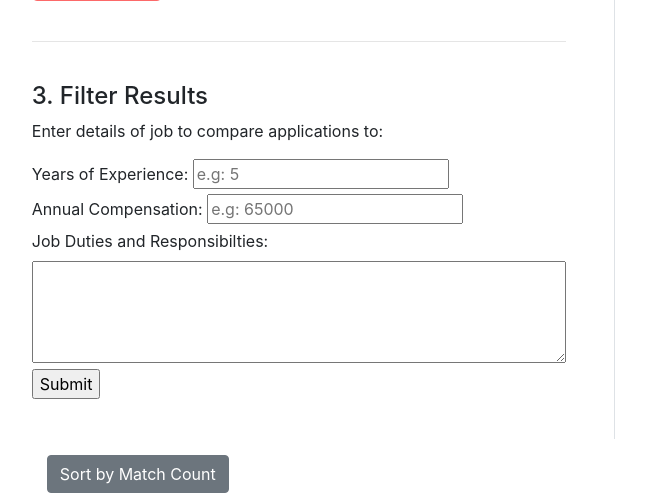
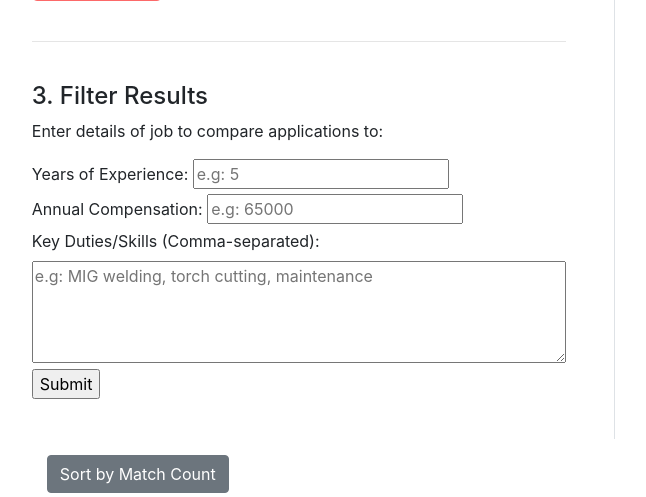
Before and after one commit to yangong17/FormParser, a Flask app: page / in a window 1280 px wide. Shown: the part 745-1242 px from the top of the page, without its empty margins (78-724 px from the left). Run offline with Flask 3, Linux system fonts and the light colour scheme; data comes from the database, SQL or seed files in the repository; both versions use the stored data as it was after the commit; some libraries are stand-ins or nearby versions.

Commit message:
changed a label in index.html

```diff
--- a/templates/index.html
+++ b/templates/index.html
@@ -108,8 +108,8 @@
                     </div>
 
                     <div>
-                        <label for="keyWords">Job Duties and Responsibilties:</label><br>
-                        <textarea id="keyWords" name="keyWords" rows="4" cols="50" required></textarea>
+                        <label for="keyWords">Key Duties/Skills (Comma-separated):</label><br>
+                        <textarea id="keyWords" name="keyWords" rows="4" cols="50" placeholder="e.g: MIG welding, torch cutting, maintenance" required></textarea>
                     </div>
 
                     <div>
```
Also changed, not shown: applications.db, 2 other files.
